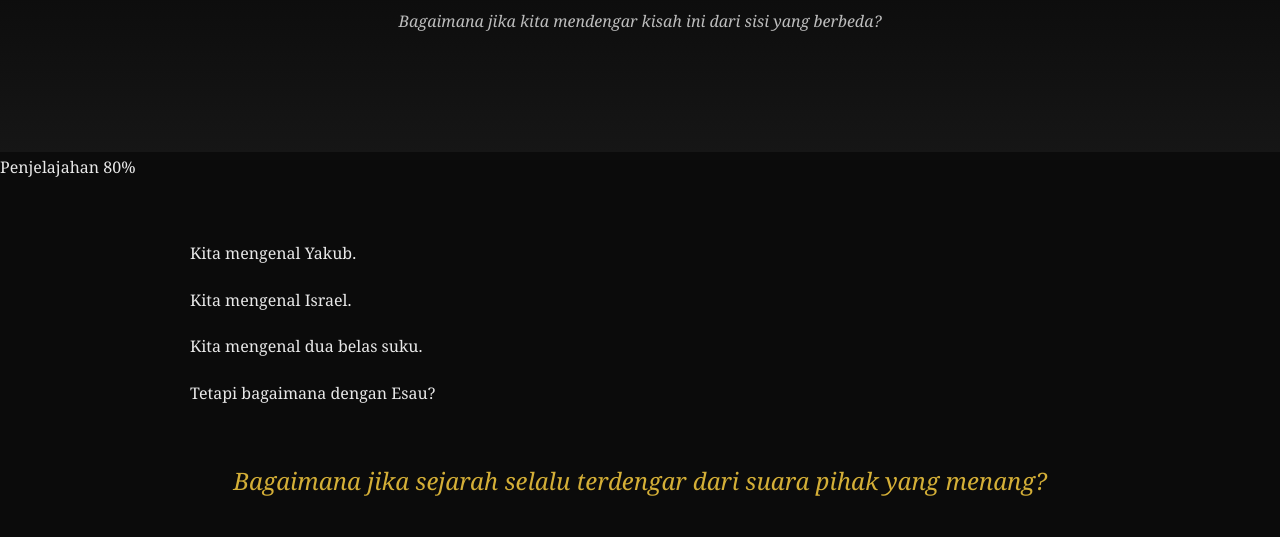
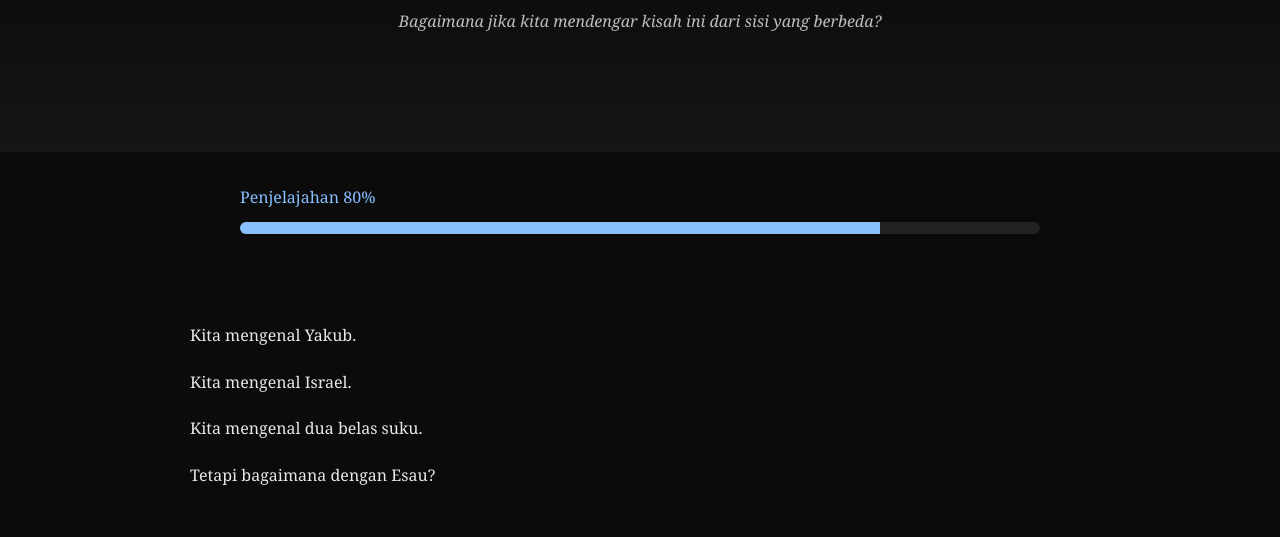
Before and after one commit to bible-misteri/domus4, a plain HTML site: page index.html in a window 1280 px wide. Shown: the part 225-762 px from the top of the page. Drawn offline with Linux system fonts and the light colour scheme.

Commit message:
Update index.html

```diff
--- a/index.html
+++ b/index.html
@@ -161,6 +161,33 @@ Penjelajahan 80%
 <div class="progress">
 <div class="bar" style="width:80%;"></div>
 </div>
+
+<style>
+
+.progress-wrap{
+max-width:800px;
+margin:30px auto;
+padding:0 20px;
+}
+
+.progress-label{
+margin-bottom:10px;
+color:#87bfff;
+}
+
+.progress{
+height:12px;
+background:#222;
+border-radius:20px;
+overflow:hidden;
+}
+
+.bar{
+height:100%;
+background:#87bfff;
+}
+
+</style>
 
 </div>
 
```
